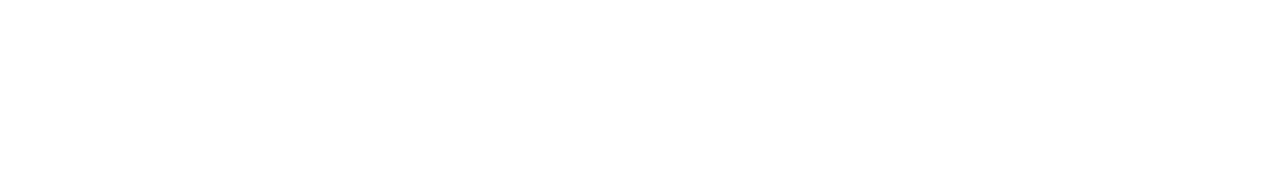
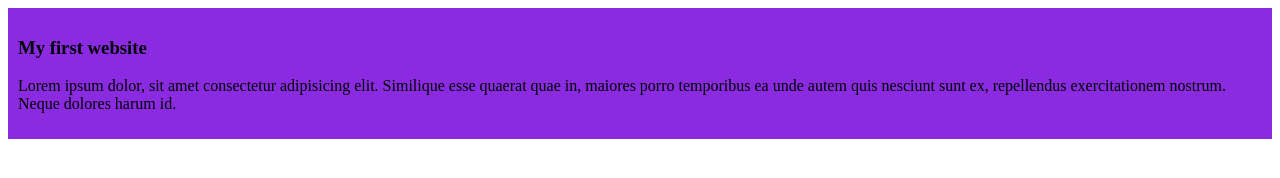
Before and after one commit to raisa-tabassum/my-simple-website, a plain HTML site: page index.html in a window 1280 px wide. Drawn offline with Linux system fonts and the light colour scheme.

Commit message:
added the first blog

```diff
--- a/index.html
+++ b/index.html
@@ -4,8 +4,13 @@
     <meta charset="UTF-8">
     <meta name="viewport" content="width=device-width, initial-scale=1.0">
     <title>My Simple Website</title>
+    <link rel="stylesheet" href="styles/blog.css">
 </head>
 <body>
+    <div>
+        <h3>My first website</h3>
+        <p>Lorem ipsum dolor, sit amet consectetur adipisicing elit. Similique esse quaerat quae in, maiores porro temporibus ea unde autem quis nesciunt sunt ex, repellendus exercitationem nostrum. Neque dolores harum id.</p>
 
+    </div>
 </body>
 </html>
--- /dev/null
+++ b/styles/blog.css
@@ -0,0 +1,4 @@
+div{
+    background-color: blueviolet;
+    padding: 10px;
+}
```
